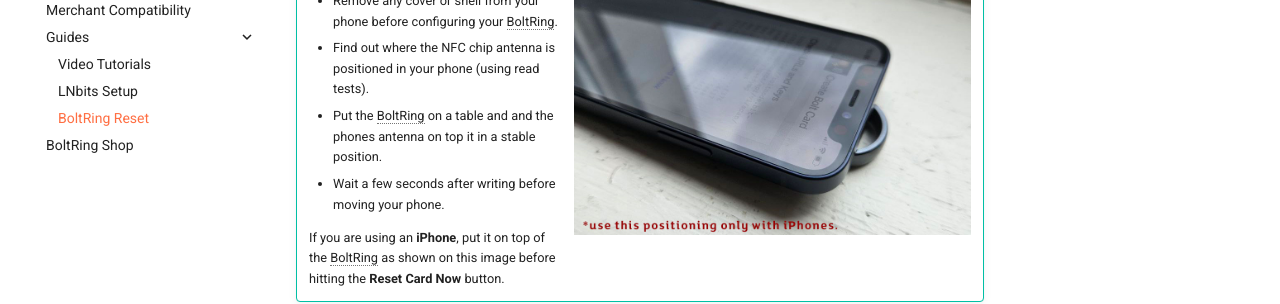
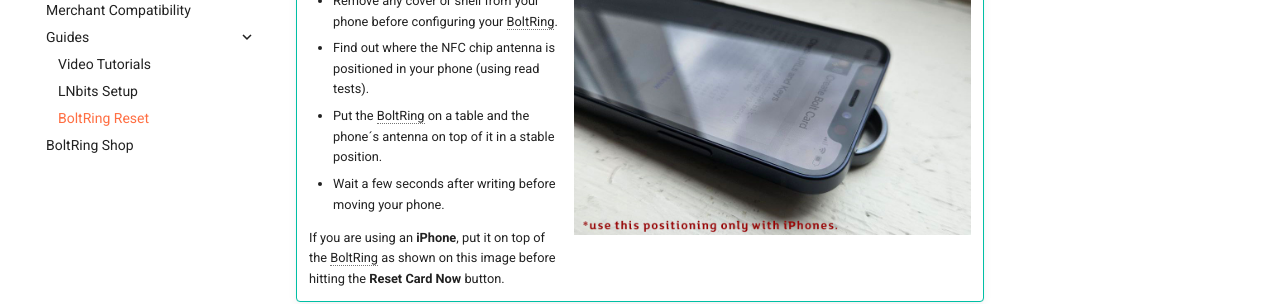
Before and after one commit to bitcoin-ring/boltring-docs, an MkDocs documentation site: the page built from docs/boltring-reset.md, in a window 1280 px wide and 900 px high, scrolled down 1115 px. Shown: the part 152-456 px from the top of the window. Built offline with MkDocs 1.6.1 and Material for MkDocs 9.7.7, drawn with Linux system fonts in a browser that asks for light colours; comment, search, counter and statistics services are not loaded.

Commit message:
Fix Typo

```diff
--- a/docs/boltring-reset.md
+++ b/docs/boltring-reset.md
@@ -54,7 +54,7 @@ Make sure that NFC is enabled on your mobile phone before launching the app.
 
     - Remove any cover or shell from your phone before configuring your BoltRing.
     - Find out where the NFC chip antenna is positioned in your phone (using read tests).
-    - Put the BoltRing on a table and and the phones antenna on top it in a stable position.
+    - Put the BoltRing on a table and the phone´s antenna on top of it in a stable position.
     - Wait a few seconds after writing before moving your phone.
 
     If you are using an **iPhone**, put it on top of the BoltRing as shown on this image before
```
Also changed, not shown: docs/lnbits.md (+1 -1 lines).
